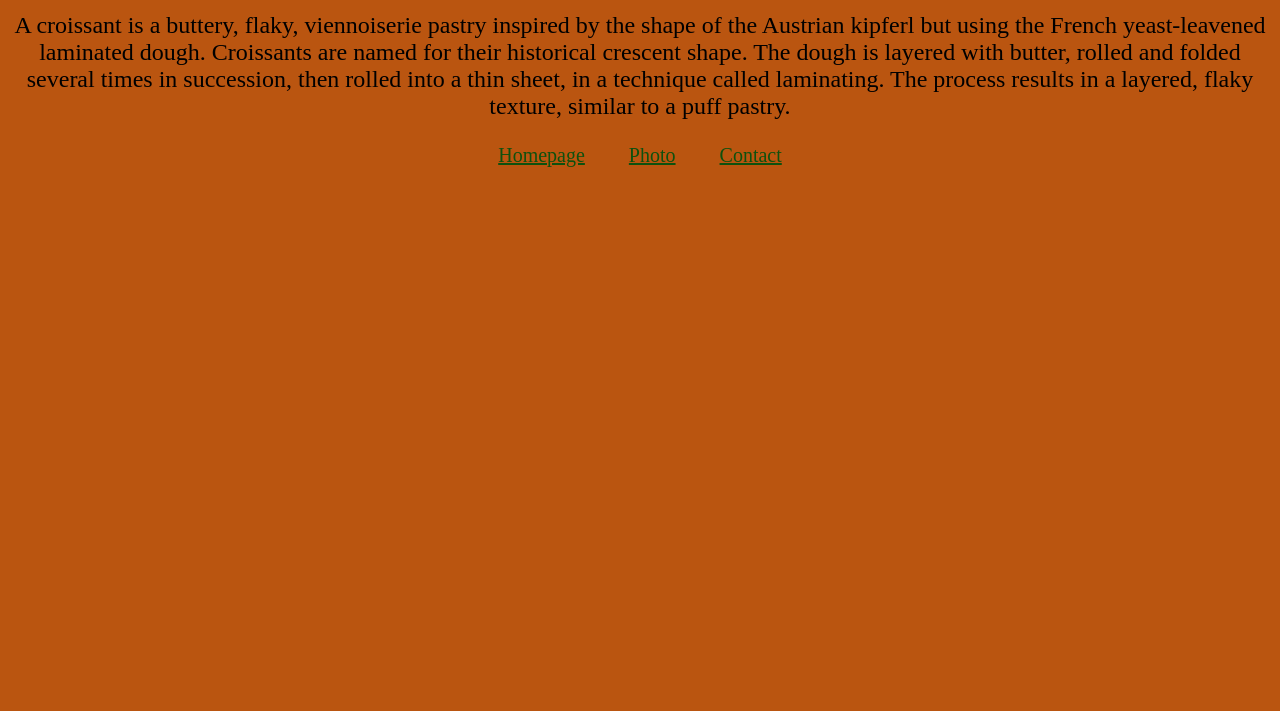
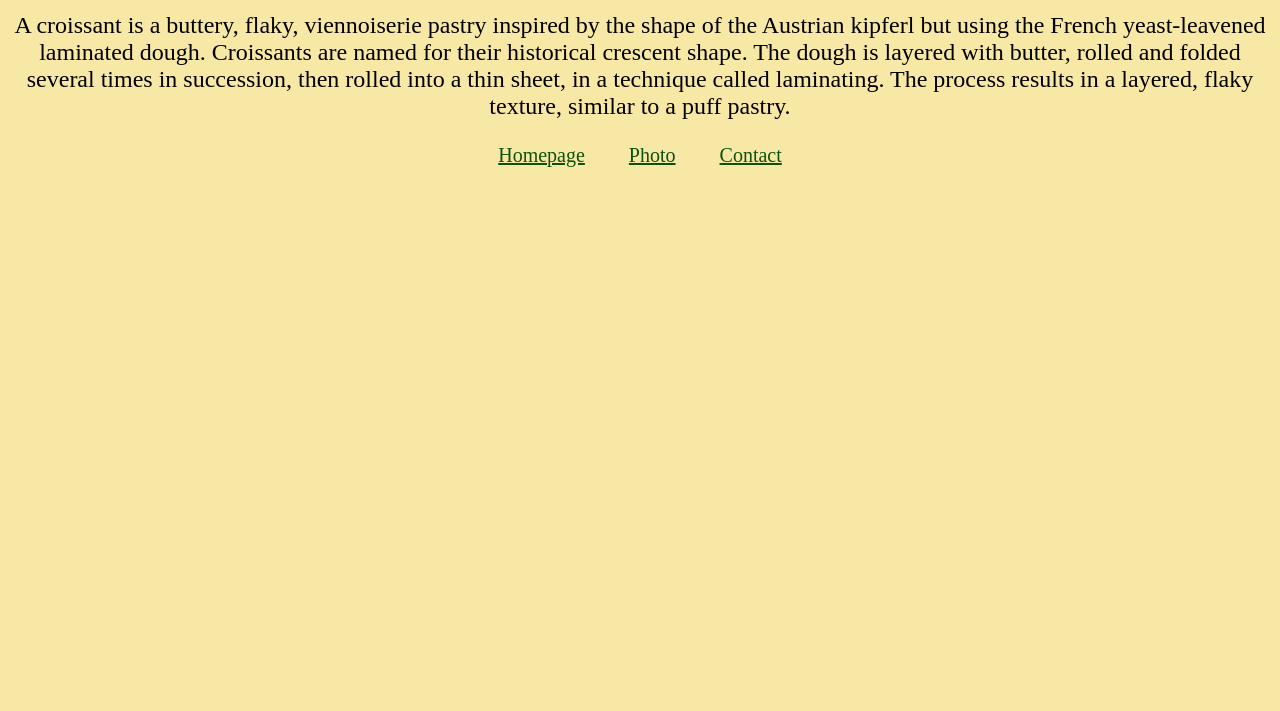
Before and after one commit to sahesh2003/SheCodes-Croissant, a plain HTML site: page index.html in a window 1280 px wide. Shown: the part 89-800 px from the top of the page. Drawn offline with Linux system fonts and the light colour scheme.

Commit message:
change background to the last

```diff
--- a/style.css
+++ b/style.css
@@ -1,5 +1,5 @@
 body {
-  background-color: #ba5510;
+  background-color: #f8e8a6;
   text-align: center;
 }
 h1 {
```
